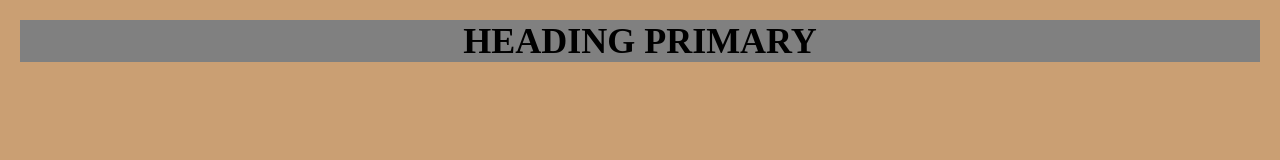
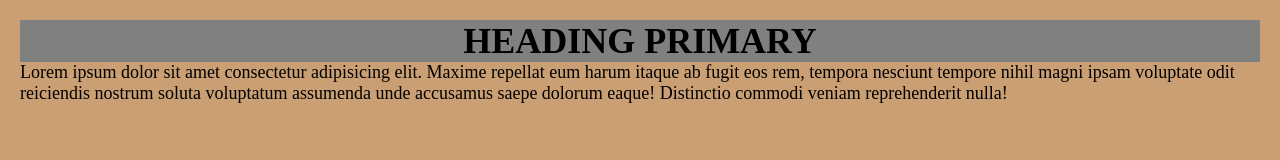
Before and after one commit to Aftabe/Aftabe, a plain HTML site: page index.html in a window 1280 px wide. Drawn offline with Linux system fonts and the light colour scheme.

Commit message:
p element added

```diff
--- a/index.html
+++ b/index.html
@@ -10,6 +10,8 @@
 
 <div id="demo"></div>
 
+<p>Lorem ipsum dolor sit amet consectetur adipisicing elit. Maxime repellat eum harum itaque ab fugit eos rem, tempora nesciunt tempore nihil magni ipsam voluptate odit reiciendis nostrum soluta voluptatum assumenda unde accusamus saepe dolorum eaque! Distinctio commodi veniam reprehenderit nulla!</p>
+
 
 
 
```
